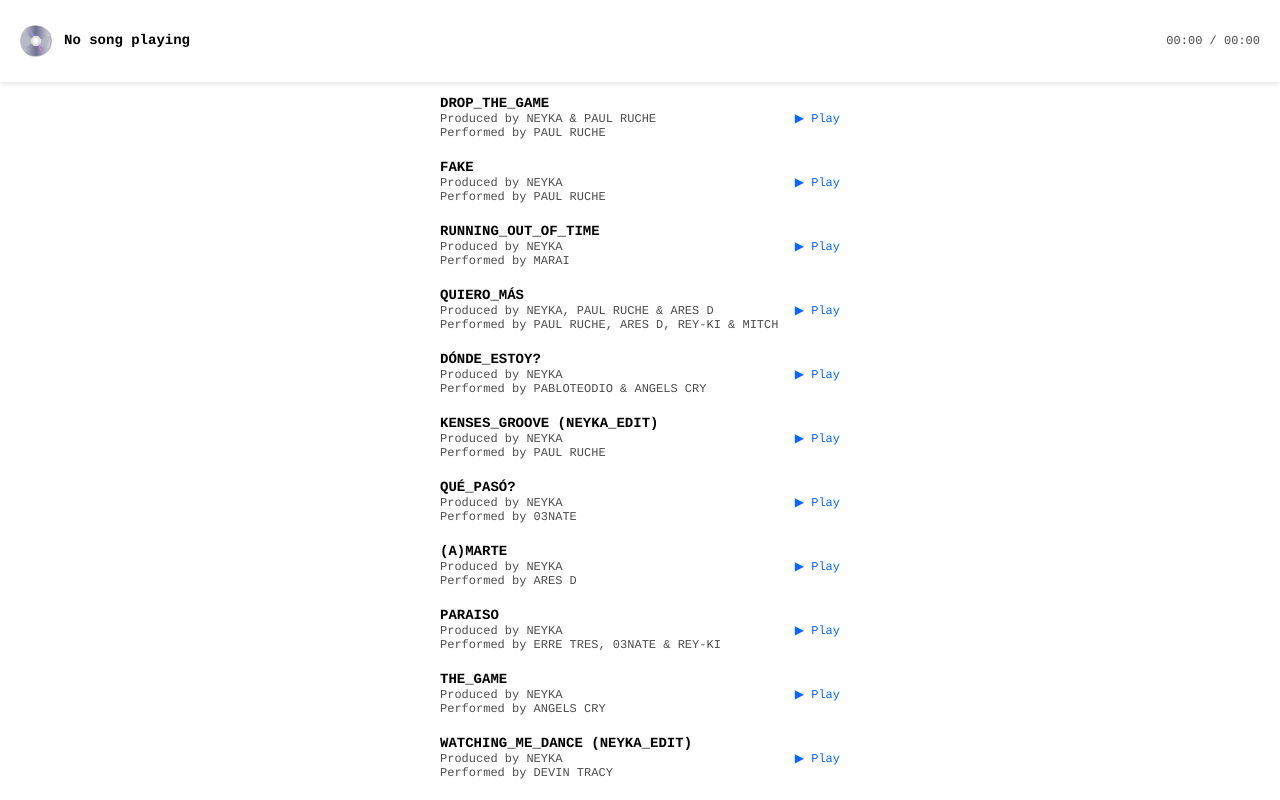
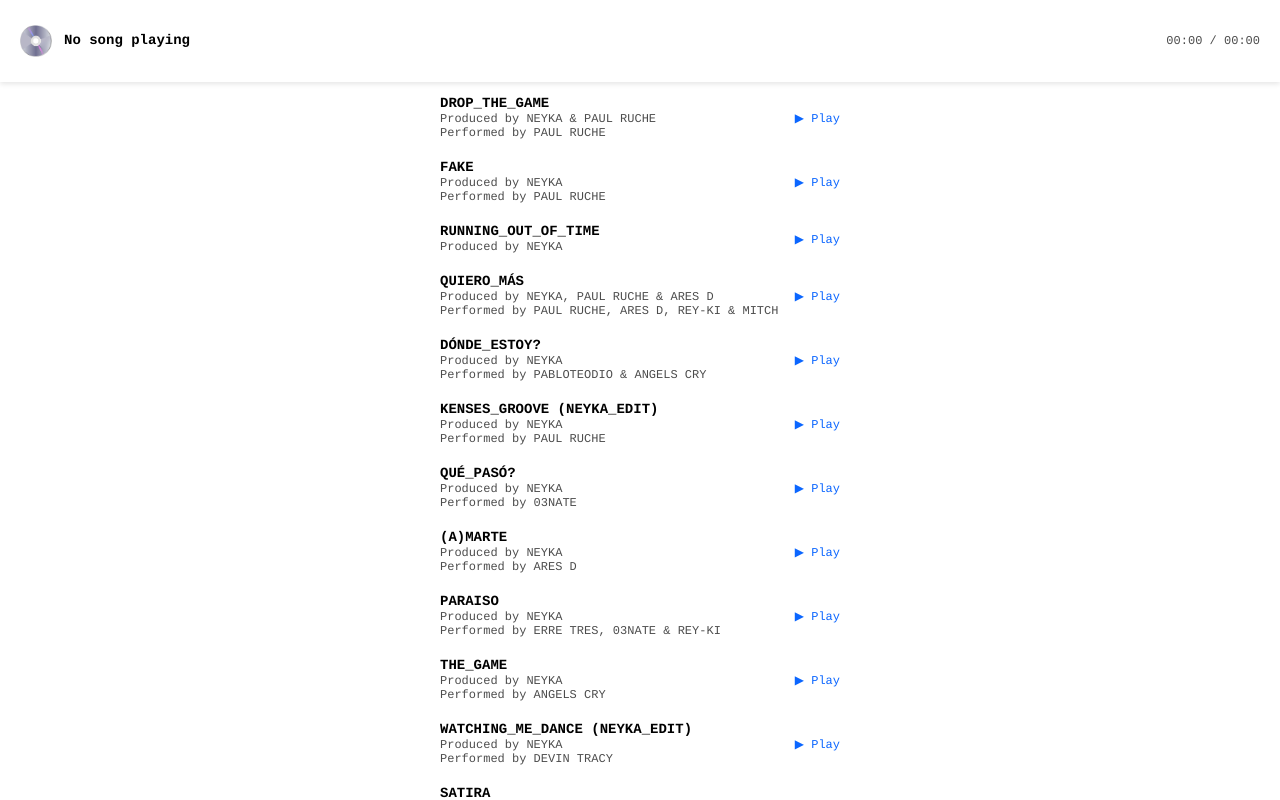
Before and after one commit to odcrecords/DEMOS, a plain HTML site: page player.html in a window 1280 px wide. Drawn offline with Linux system fonts and the light colour scheme.

Commit message:
changed third song

```diff
--- a/player.html
+++ b/player.html
@@ -172,7 +172,7 @@
       <div class="track-info">
         <div class="song-title">RUNNING_OUT_OF_TIME</div>
         <div class="song-info">Produced by NEYKA</div>
-        <div class="song-unreleased">Performed by MARAI</div>
+        <div class="song-unreleased"></div>
       </div>
       <a class="play-btn">▶ Play</a>
       <audio data-src="AUDIO_FILES/RUNNING OUT OF TIME - MARAI, NEYKA.mp3" volume="1"></audio>
```
Also changed, not shown: 1 other file.
